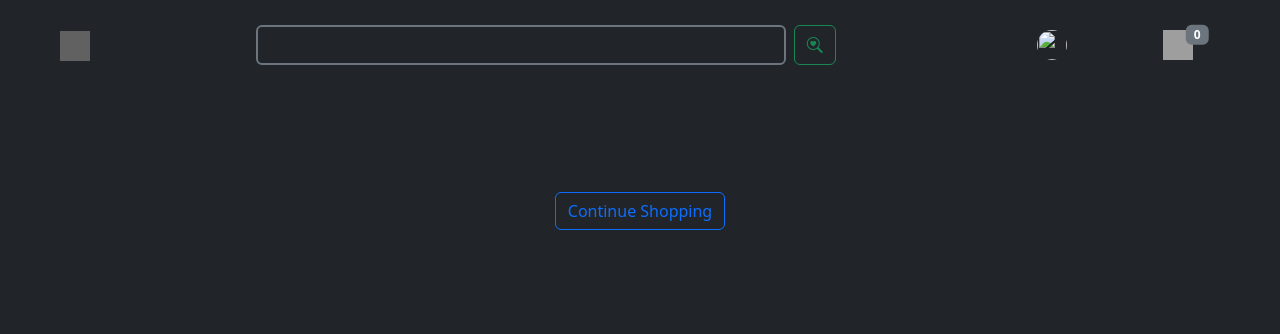
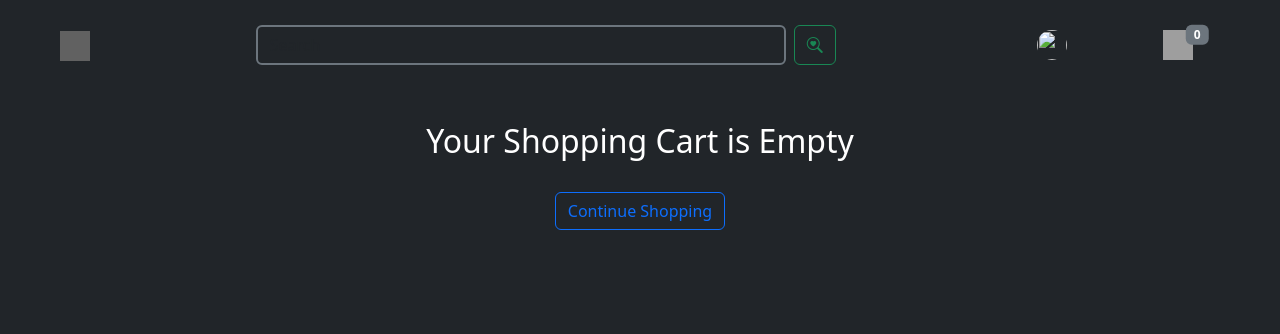
Before and after one commit to dheereshagrwal/animebits, a Django app: page /cart/ in a window 1280 px wide. Shown: the top 334 px of the page. Run offline with Django 4.2, Linux system fonts and the light colour scheme; the visitor is signed in with stand-in values (Sample User, id 1); data that the repository does not hold is empty; some libraries are stand-ins or nearby versions; grey boxes are pictures that could not be loaded.

Commit message:
will do the rest later

```diff
--- a/templates/store/cart.html
+++ b/templates/store/cart.html
@@ -1,7 +1,7 @@
 {% extends 'base.html' %} {% load static %} {% block content %}
 <section class="container-fluid mt-5">
   {% if not cart_items %}
-  <div class="d-flex flex-column align-items-center">
+  <div class="d-flex flex-column align-items-center text-white">
     <h2>Your Shopping Cart is Empty</h2>
     <br />
     <a href="{% url 'store' %}" class="btn btn-outline-primary text-center"
@@ -12,10 +12,10 @@
   {% else %}
   <div class="mx-3 mx-lg-5">
     <div class="row">
-      <aside class="col-lg-9 hvr-shadow card">
+      <aside class="col-lg-9 hvr-shadow card bg-dark">
         <div>
           <table class="table table-borderless">
-            <thead class="text-body-secondary">
+            <thead class="text-secondary">
               <tr class="small text-lowercase font-poppins">
                 <th class="col-2 col-md-6">product</th>
                 <th class="col-4 col-md-2">quantity</th>
@@ -40,17 +40,17 @@
                     >
                       <a
                         href="{{cart_item.product.get_url}}"
-                        class="text-dark text-decoration-none font-poppins small d-md-none"
+                        class="text-white text-decoration-none font-rubik small d-md-none"
                         >{{cart_item.product.name}}</a
                       >
                       <a
                         href="{{cart_item.product.get_url}}"
-                        class="text-dark text-decoration-none font-poppins d-none fs-5 d-md-inline"
+                        class="text-white text-decoration-none font-rubik d-none fs-5 d-md-inline"
                       >
                         {{cart_item.product.name}}
                       </a>
 
-                      <p class="text-body-secondary font-poppins small">
+                      <p class="text-secondary font-rubik small">
                         {% for variation in cart_item.variations.all %}
                         <!-- separator -->
                         {% if variation.variation_category|lower == "gift" %}
@@ -80,13 +80,13 @@
                       <a
                         href="{% url 'remove_cart' cart_item.product.id cart_item.id %}"
                       >
-                        <button class="btn btn-light btn-sm" id="button-minus">
+                        <button class="btn btn-dark btn-sm" id="button-minus">
                           <i class="bi bi-dash-lg"></i>
                         </button>
                       </a>
                       <input
                         type="number"
-                        class="form-control text-center font-poppins"
+                        class="form-control text-center font-rubik bg-dark text-white border-0 hvr-box-shadow-inset"
                         value="{{cart_item.quantity}}"
                       />
                       <form
@@ -103,7 +103,7 @@
                         />
                         {% endfor %}
                         <button
-                          class="btn btn-light btn-sm"
+                          class="btn btn-dark btn-sm"
                           id="button-plus"
                           type="submit"
                         >
@@ -114,10 +114,10 @@
                   </div>
                 </td>
                 <td class="px-md-5">
-                  <div class="font-poppins">
+                  <div class="font-rubik text-white">
                     <p>&#8377;{{cart_item.subtotal}}</p>
                     <small>
-                      <var class="text-body-secondary small"
+                      <var class="text-secondary small"
                         >&#8377;{{cart_item.product.price}} each</var
                       ></small
                     >
@@ -139,7 +139,7 @@
         </div>
       </aside>
       <aside class="col-lg-3 mt-4 mt-lg-0">
-        <div class="card font-poppins">
+        <div class="card font-poppins bg-dark text-white">
           <div class="card-body hvr-shadow">
             <ul class="list-inline">
               <li class="list-inline-item">Total:</li>
@@ -163,7 +163,7 @@
             <div
               class="d-flex flex-lg-column align-items-center align-items-lg-start"
             >
-              <img height="50" src="{% static 'images/icons/cashfree.svg' %}" />
+              <i class="ci ci-cashfree ci-4x"></i>
               <br />
               <a
                 href="{% url 'checkout' %}"
```
